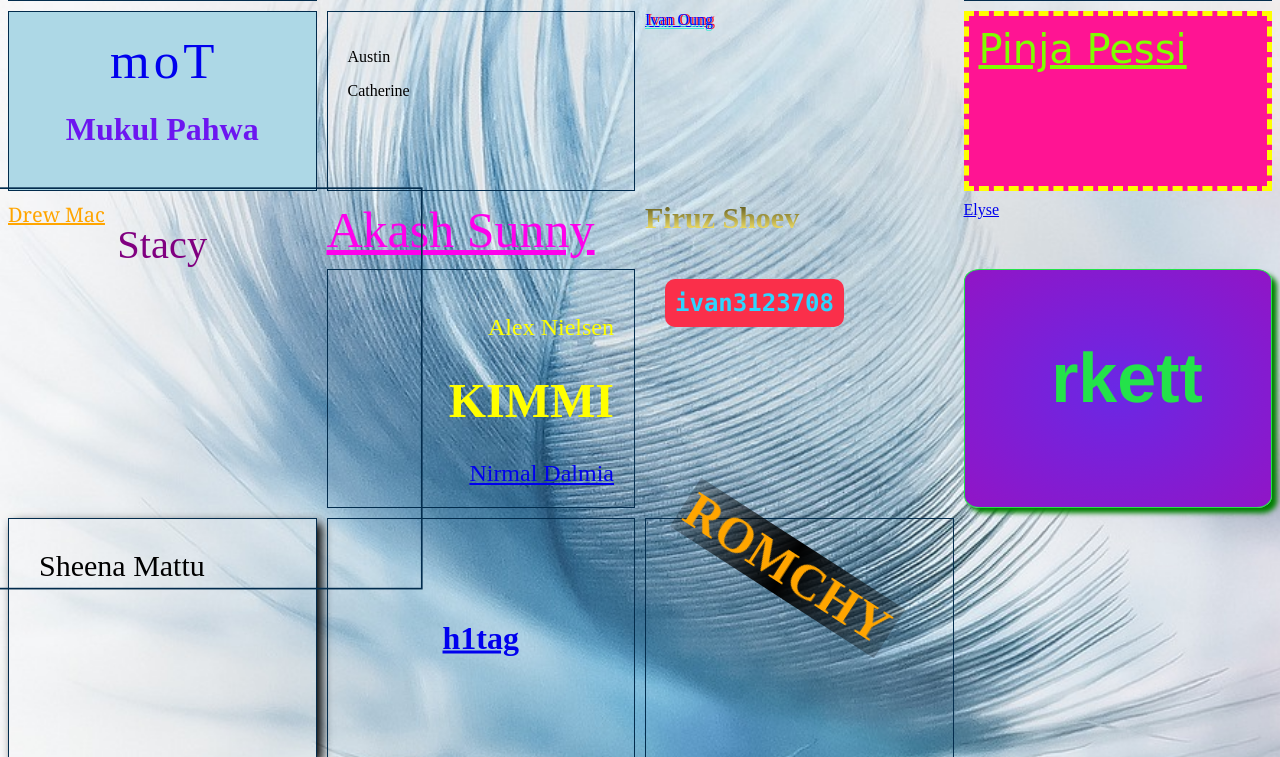
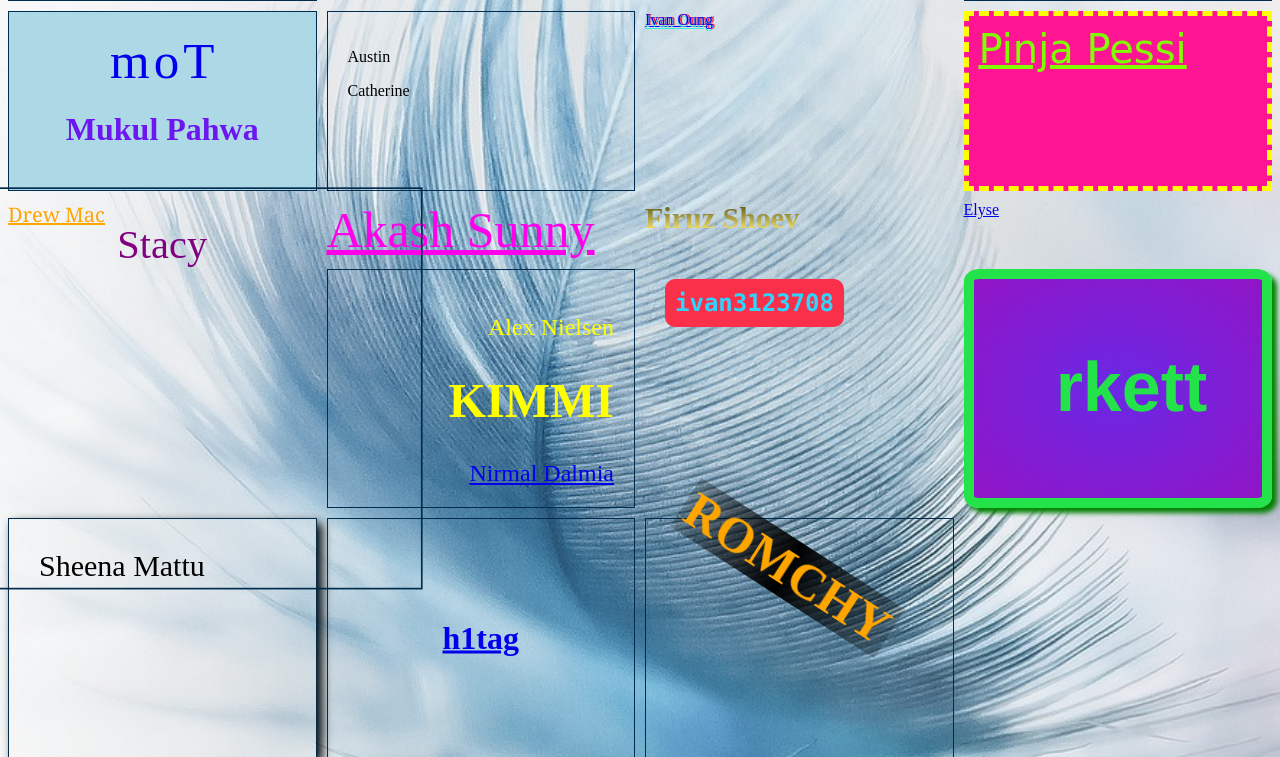
Before and after one commit to RomchyFCC/GitHub-Practice-For-All, a PHP site: page /contributors.html in a window 1280 px wide. Shown: the part 289-1046 px from the top of the page. Run offline with PHP 8.4, Linux system fonts and the light colour scheme.

Commit message:
changed the contributers.css .rcat border-size to border-width

```diff
--- a/style/contributors.css
+++ b/style/contributors.css
@@ -307,11 +307,12 @@ margin-bottom: -10px;
   background-color: lightgreen;
 }
 
+/* changed border-size with border-width as I suppose that this is what the user meant */
 .rcat {
 	background: radial-gradient(#6a28e5,#9115c6);
 	border-style: solid;
 	border-color: #24e24a;
-	border-size: 10px;
+	border-width: 10px;
 	border-radius: 5%;
 	padding-top: 15%;
 	box-shadow: 5px 5px 5px green;
```
